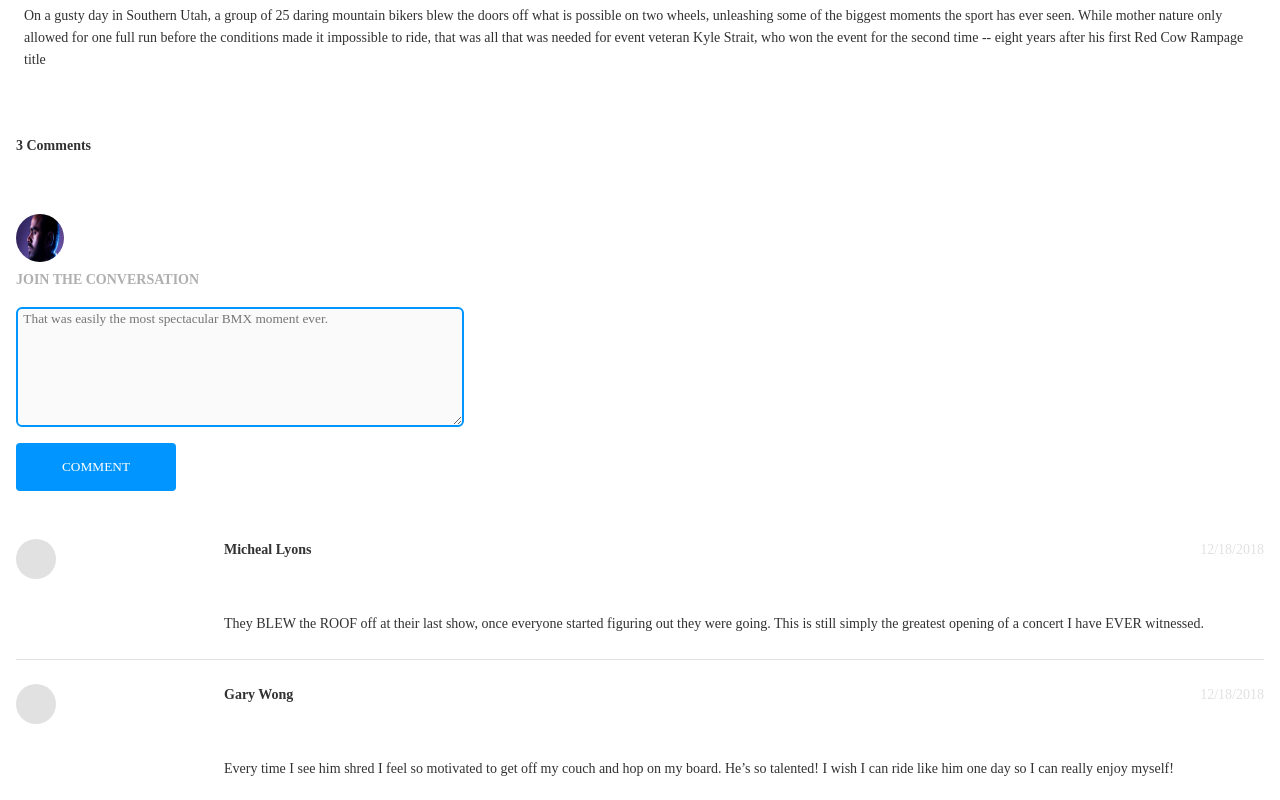
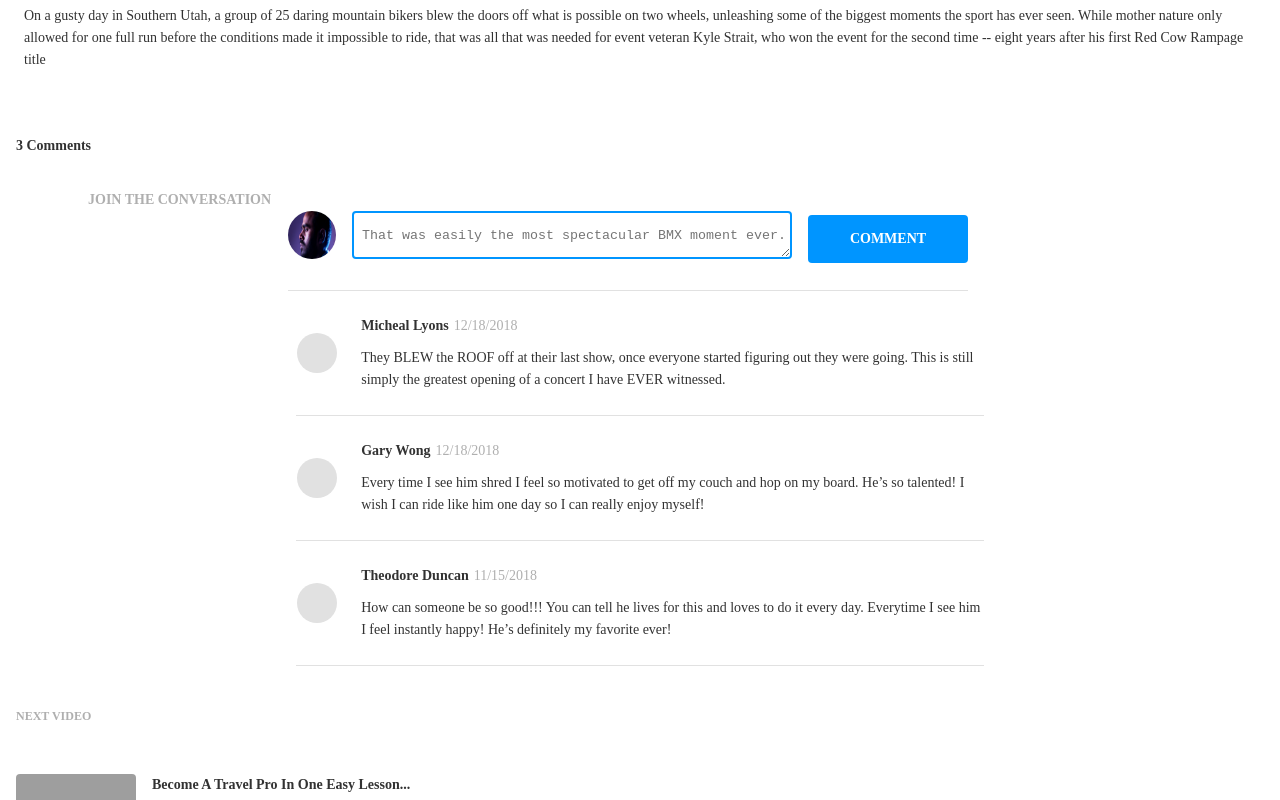
Before and after one commit to marioncointre/Brainflix, a React (Create React App) app in the folder sprint-1/: page / in a window 1280 px wide. Shown: the part 720-1520 px from the top of the page. Built offline with nearby package versions, Linux system fonts and the light colour scheme; grey boxes are pictures that could not be loaded; a web font is replaced by a local one.

Commit message:
saving progress

```diff
--- a/sprint-1/public/css/_comments.scss
+++ b/sprint-1/public/css/_comments.scss
@@ -18,19 +18,19 @@
       &__icon {
         margin-right: 16px;
 
-        img {
-          width: 48px;
-          height: 48px;
-          border-radius: 50%;
-          margin-top: 25px;
-        }
-      }
+        //     img {
+        //       width: 48px;
+        //       height: 48px;
+        //       border-radius: 50%;
+        //       margin-top: 25px;
+        //     }
+        //   }
 
-      &__input {
-        h4 {
-          color: $silver-color;
-          margin-bottom: 16px;
-        }
+        //   &__input {
+        //     h4 {
+        //       color: $silver-color;
+        //       margin-bottom: 16px;
+        //     }
 
         #myForm {
           .formName {
@@ -42,27 +42,27 @@
             display: flex;
             flex-direction: column;
 
-            textarea {
-              border: 2px $brainflix-blue solid;
-              margin-bottom: 16px;
-              background-color: $lightgrey;
-              border-radius: 6px;
-              font-family: "Avenir";
-            }
-          }
+            //         textarea {
+            //           border: 2px $brainflix-blue solid;
+            //           margin-bottom: 16px;
+            //           background-color: $lightgrey;
+            //           border-radius: 6px;
+            //           font-family: "Avenir";
+            //         }
+            //       }
 
-          button {
-            background-color: $brainflix-blue;
-            color: white;
-            height: 48px;
-            width: 224px;
-            align-self: flex-end;
-            margin-bottom: 24px;
-            border-radius: 4px;
-            font-family: "Avenir Next";
-            text-transform: uppercase;
-            font-weight: $font-demibold;
-          }
+            //       button {
+            //         background-color: $brainflix-blue;
+            //         color: white;
+            //         height: 48px;
+            //         width: 224px;
+            //         align-self: flex-end;
+            //         margin-bottom: 24px;
+            //         border-radius: 4px;
+            //         font-family: "Avenir Next";
+            //         text-transform: uppercase;
+            //         font-weight: $font-demibold;
+            // }
           }
         }
       }
@@ -123,12 +123,27 @@
       }
     }
   }
-
+}
 /* styling for tablet from 768px */
 @media (min-width: 768px) {
   .comments {
     .form {
+      &__icon {
+        flex-direction: row;
+        margin-right: 16px;
+
+        img {
+          width: 48px;
+          height: 48px;
+          border-radius: 50%;
+          margin-top: 25px;
+        }
+      }
+
       &__input {
+        display: flex;
+        flex-direction: row;
+
         #myForm {
           flex-direction: row;
 
--- /dev/null
+++ b/sprint-1/public/css/_comments2.scss
@@ -0,0 +1,197 @@
+@media (min-width: 320px) {
+  .comments {
+    margin-left: 16px;
+    margin-right: 16px;
+
+    &__title {
+      font-weight: $font-bold;
+      margin-bottom: 32px;
+      font-family: "Avenir";
+    }
+
+    h4 {
+      color: $silver-color;
+    }
+
+    .form {
+      display: flex;
+      flex-direction: row;
+      align-items: center;
+      border-bottom: 1px solid $mercury-color;
+      padding-bottom: 24px;
+
+      img {
+        width: 48px;
+        height: 48px;
+        border-radius: 50%;
+        align-self: flex-start;
+      }
+
+      #myForm {
+        display: flex;
+        flex-direction: column;
+        align-items: center;
+        width: 100%;
+        margin-left: 16px;
+
+        .formComment {
+          width: 100%;
+          margin-bottom: 16px;
+
+          textarea {
+            border: 2px solid $brainflix-blue;
+            border-radius: 4px;
+            width: 100%;
+            height: 100px;
+
+            &::placeholder {
+              padding-top: 15px;
+            }
+          }
+        }
+
+        button {
+          background-color: $brainflix-blue;
+          color: $primary-color;
+          font-weight: $font-bold;
+          border-radius: 4px;
+          font-family: "Avenir";
+          font-size: 14px;
+          height: 48px;
+          width: 100%;
+          margin-bottom: 24px;
+        }
+      }
+    }
+    &__table {
+      width: 100%;
+
+      .published {
+        @include row;
+        padding-top: 24px;
+        padding-bottom: 24px;
+        border-bottom: 1px solid $mercury-color;
+
+        &__img {
+          @include column;
+          width: 35%;
+          align-items: center;
+          justify-content: center;
+        }
+        &__icon {
+          display: flex;
+          flex-direction: column;
+          width: 40px;
+          height: 40px;
+          border-radius: 50%;
+          background-color: $mercury-color;
+        }
+
+        &__body {
+          @include row;
+          align-items: center;
+          justify-content: space-between;
+          flex-wrap: wrap;
+          width: 100%;
+
+          // .username,
+          // .date {
+          //   flex: 1 1 50%;
+          // }
+          .date {
+            text-align: right;
+            color: $silver-color;
+          }
+          .username {
+            font-weight: $font-bold;
+            margin-right: 5px;
+          }
+
+          // .input {
+          //   flex: 1 1 100%;
+          // }
+        }
+      }
+    }
+  }
+}
+
+/* styling for tablet from 768px */
+@media (min-width: 768px) {
+  .comments {
+    display: flex;
+    flex-direction: column;
+    align-items: center;
+
+    &__title,
+    h4 {
+      align-self: flex-start;
+    }
+
+    h4 {
+      margin-left: 72px;
+    }
+    .form {
+      margin-right: 40px;
+      margin-left: 16px;
+
+      #myForm {
+        flex-direction: row;
+
+        .formComment {
+          margin-right: 16px;
+          margin-bottom: 0;
+          width: 440px;
+
+          textarea {
+            height: 48px;
+            margin-right: 16px;
+            width: 100%;
+            box-sizing: border-box;
+          }
+        }
+
+        button {
+          width: 160px;
+          margin-bottom: 0;
+        }
+      }
+    }
+
+    &__table {
+      justify-content: center;
+      display: flex;
+      flex-direction: column;
+      align-items: center;
+
+      .published {
+        &__img {
+          @include column;
+          width: 6%;
+          margin-right: 24px;
+        }
+
+        &__body {
+          @include row;
+          align-items: center;
+          flex-wrap: wrap;
+          width: 624px;
+          justify-content: flex-start;
+
+          .username,
+          .date {
+            padding-bottom: 10px;
+          }
+
+          .input {
+            flex: 1 1 100%;
+          }
+        }
+      }
+    }
+  }
+}
+
+/* styling for desktop from 1440px */
+@media (min-width: 1440px) {
+}
--- a/sprint-1/public/css/_header.scss
+++ b/sprint-1/public/css/_header.scss
@@ -27,6 +27,10 @@
     height: 48px;
     margin-bottom: 8px;
     width: 100%;
+
+    &::placeholder {
+      padding-left: 30px;
+    }
   }
 
   .upload {
@@ -44,7 +48,7 @@
       font-weight: $font-bold;
       border-radius: 4px;
       font-family: "Avenir";
-      font-size: 2àpx;
+      font-size: 16px;
     }
     .icon {
       width: 48px;
--- a/sprint-1/public/css/app.css
+++ b/sprint-1/public/css/app.css
@@ -1,4 +1,3 @@
-@charset "UTF-8";
 /* Variables */
 @import url("../fonts/Linotype_AvenirNextLTPro_Regular.otf");
 @import url("../fonts/Linotype_AvenirNextLTPro_Demi.otf");
@@ -174,6 +173,22 @@ a {
   width: 100%;
 }
 
+.nav #search::-webkit-input-placeholder {
+  padding-left: 30px;
+}
+
+.nav #search:-ms-input-placeholder {
+  padding-left: 30px;
+}
+
+.nav #search::-ms-input-placeholder {
+  padding-left: 30px;
+}
+
+.nav #search::placeholder {
+  padding-left: 30px;
+}
+
 .nav .upload {
   display: -webkit-box;
   display: -ms-flexbox;
@@ -194,7 +209,7 @@ a {
   font-weight: bold;
   border-radius: 4px;
   font-family: "Avenir";
-  font-size: 2àpx;
+  font-size: 16px;
 }
 
 .nav .upload .icon {
@@ -334,6 +349,10 @@ a {
   z-index: 2;
 }
 
+.hero__video .progressbar p {
+  display: none;
+}
+
 @media (min-width: 768px) {
   .hero {
     -webkit-box-orient: horizontal;
@@ -375,6 +394,13 @@ a {
     width: 85%;
     background-color: black;
     z-index: 2;
+  }
+  .hero__video .progressbar p {
+    display: unset;
+    color: white;
+    font-size: 10px;
+    font-weight: 500;
+    padding-left: 10px;
   }
 }
 
@@ -618,17 +644,8 @@ a {
   font-weight: bold;
 }
 
-/* Default CSS styling for mobile 320px */
 @media (min-width: 320px) {
   .comments {
-    display: -webkit-box;
-    display: -ms-flexbox;
-    display: flex;
-    -webkit-box-orient: vertical;
-    -webkit-box-direction: normal;
-        -ms-flex-direction: column;
-            flex-direction: column;
-    max-width: 100%;
     margin-left: 16px;
     margin-right: 16px;
   }
@@ -636,6 +653,9 @@ a {
     font-weight: bold;
     margin-bottom: 32px;
     font-family: "Avenir";
+  }
+  .comments h4 {
+    color: #AFAFAF;
   }
   .comments .form {
     display: -webkit-box;
@@ -645,21 +665,20 @@ a {
     -webkit-box-direction: normal;
         -ms-flex-direction: row;
             flex-direction: row;
+    -webkit-box-align: center;
+        -ms-flex-align: center;
+            align-items: center;
+    border-bottom: 1px solid #E1E1E1;
+    padding-bottom: 24px;
   }
-  .comments .form__icon {
-    margin-right: 16px;
-  }
-  .comments .form__icon img {
+  .comments .form img {
     width: 48px;
     height: 48px;
     border-radius: 50%;
-    margin-top: 25px;
+    -ms-flex-item-align: start;
+        align-self: flex-start;
   }
-  .comments .form__input h4 {
-    color: #AFAFAF;
-    margin-bottom: 16px;
-  }
-  .comments .form__input #myForm .formName {
+  .comments .form #myForm {
     display: -webkit-box;
     display: -ms-flexbox;
     display: flex;
@@ -667,41 +686,44 @@ a {
     -webkit-box-direction: normal;
         -ms-flex-direction: column;
             flex-direction: column;
+    -webkit-box-align: center;
+        -ms-flex-align: center;
+            align-items: center;
+    width: 100%;
+    margin-left: 16px;
   }
-  .comments .form__input #myForm .formComment {
-    display: -webkit-box;
-    display: -ms-flexbox;
-    display: flex;
-    -webkit-box-orient: vertical;
-    -webkit-box-direction: normal;
-        -ms-flex-direction: column;
-            flex-direction: column;
+  .comments .form #myForm .formComment {
+    width: 100%;
+    margin-bottom: 16px;
   }
-  .comments .form__input #myForm .formComment textarea {
-    border: 2px #0095FF solid;
-    margin-bottom: 16px;
-    background-color: #FAFAFA;
-    border-radius: 6px;
+  .comments .form #myForm .formComment textarea {
+    border: 2px solid #0095FF;
+    border-radius: 4px;
+    width: 100%;
+    height: 100px;
+  }
+  .comments .form #myForm .formComment textarea::-webkit-input-placeholder {
+    padding-top: 15px;
+  }
+  .comments .form #myForm .formComment textarea:-ms-input-placeholder {
+    padding-top: 15px;
+  }
+  .comments .form #myForm .formComment textarea::-ms-input-placeholder {
+    padding-top: 15px;
+  }
+  .comments .form #myForm .formComment textarea::placeholder {
+    padding-top: 15px;
+  }
+  .comments .form #myForm button {
+    background-color: #0095FF;
+    color: #ffffff;
+    font-weight: bold;
+    border-radius: 4px;
     font-family: "Avenir";
-  }
-  .comments .form__input #myForm button {
-    background-color: #0095FF;
-    color: white;
+    font-size: 14px;
     height: 48px;
-    width: 224px;
-    -ms-flex-item-align: end;
-        align-self: flex-end;
+    width: 100%;
     margin-bottom: 24px;
-    border-radius: 4px;
-    font-family: "Avenir Next";
-    text-transform: uppercase;
-    font-weight: 500;
-  }
-  .comments--icon {
-    width: 40px;
-    height: 40px;
-    border-radius: 50%;
-    background-color: #FAFAFA;
   }
   .comments__table {
     width: 100%;
@@ -726,7 +748,13 @@ a {
     -webkit-box-direction: normal;
         -ms-flex-direction: column;
             flex-direction: column;
-    width: 20%;
+    width: 35%;
+    -webkit-box-align: center;
+        -ms-flex-align: center;
+            align-items: center;
+    -webkit-box-pack: center;
+        -ms-flex-pack: center;
+            justify-content: center;
   }
   .comments__table .published__icon {
     display: -webkit-box;
@@ -752,50 +780,123 @@ a {
     -webkit-box-align: center;
         -ms-flex-align: center;
             align-items: center;
+    -webkit-box-pack: justify;
+        -ms-flex-pack: justify;
+            justify-content: space-between;
     -ms-flex-wrap: wrap;
         flex-wrap: wrap;
     width: 100%;
   }
-  .comments__table .published__body .username,
-  .comments__table .published__body .date {
-    -webkit-box-flex: 1;
-        -ms-flex: 1 1 50%;
-            flex: 1 1 50%;
-  }
   .comments__table .published__body .date {
     text-align: right;
-    color: #E1E1E1;
+    color: #AFAFAF;
   }
   .comments__table .published__body .username {
     font-weight: bold;
-  }
-  .comments__table .published__body .input {
-    margin-top: 5%;
-    -webkit-box-flex: 1;
-        -ms-flex: 1 1 100%;
-            flex: 1 1 100%;
+    margin-right: 5px;
   }
 }
 
 /* styling for tablet from 768px */
 @media (min-width: 768px) {
-  .comments .form__input #myForm {
+  .comments {
+    display: -webkit-box;
+    display: -ms-flexbox;
+    display: flex;
+    -webkit-box-orient: vertical;
+    -webkit-box-direction: normal;
+        -ms-flex-direction: column;
+            flex-direction: column;
+    -webkit-box-align: center;
+        -ms-flex-align: center;
+            align-items: center;
+  }
+  .comments__title,
+  .comments h4 {
+    -ms-flex-item-align: start;
+        align-self: flex-start;
+  }
+  .comments h4 {
+    margin-left: 72px;
+  }
+  .comments .form {
+    margin-right: 40px;
+    margin-left: 16px;
+  }
+  .comments .form #myForm {
     -webkit-box-orient: horizontal;
     -webkit-box-direction: normal;
         -ms-flex-direction: row;
             flex-direction: row;
   }
-  .comments .form__input #myForm .formComment {
+  .comments .form #myForm .formComment {
+    margin-right: 16px;
+    margin-bottom: 0;
+    width: 440px;
+  }
+  .comments .form #myForm .formComment textarea {
+    height: 48px;
+    margin-right: 16px;
+    width: 100%;
+    -webkit-box-sizing: border-box;
+            box-sizing: border-box;
+  }
+  .comments .form #myForm button {
+    width: 160px;
+    margin-bottom: 0;
+  }
+  .comments__table {
+    -webkit-box-pack: center;
+        -ms-flex-pack: center;
+            justify-content: center;
+    display: -webkit-box;
+    display: -ms-flexbox;
+    display: flex;
+    -webkit-box-orient: vertical;
+    -webkit-box-direction: normal;
+        -ms-flex-direction: column;
+            flex-direction: column;
+    -webkit-box-align: center;
+        -ms-flex-align: center;
+            align-items: center;
+  }
+  .comments__table .published__img {
+    display: -webkit-box;
+    display: -ms-flexbox;
+    display: flex;
+    -webkit-box-orient: vertical;
+    -webkit-box-direction: normal;
+        -ms-flex-direction: column;
+            flex-direction: column;
+    width: 6%;
+    margin-right: 24px;
+  }
+  .comments__table .published__body {
+    display: -webkit-box;
+    display: -ms-flexbox;
+    display: flex;
     -webkit-box-orient: horizontal;
     -webkit-box-direction: normal;
         -ms-flex-direction: row;
             flex-direction: row;
+    -webkit-box-align: center;
+        -ms-flex-align: center;
+            align-items: center;
+    -ms-flex-wrap: wrap;
+        flex-wrap: wrap;
+    width: 624px;
+    -webkit-box-pack: start;
+        -ms-flex-pack: start;
+            justify-content: flex-start;
   }
-  .comments .form__input #myForm .formComment textarea {
-    width: 440px;
+  .comments__table .published__body .username,
+  .comments__table .published__body .date {
+    padding-bottom: 10px;
   }
-  .comments .form__input #myForm button {
-    width: 160px;
+  .comments__table .published__body .input {
+    -webkit-box-flex: 1;
+        -ms-flex: 1 1 100%;
+            flex: 1 1 100%;
   }
 }
 
@@ -804,7 +905,8 @@ a {
 html,
 body,
 ul,
-button {
+button,
+textarea {
   margin: 0;
   padding: 0;
 }
--- a/sprint-1/public/css/app.scss
+++ b/sprint-1/public/css/app.scss
@@ -5,13 +5,14 @@
 @import "hero";
 @import "main";
 @import "videos";
-@import "comments";
+@import "comments2";
 
 /* Resetting  user agent styling */
 html,
 body,
 ul,
-button {
+button,
+textarea {
   margin: 0;
   padding: 0;
 }
--- a/sprint-1/src/App.js
+++ b/sprint-1/src/App.js
@@ -3,7 +3,7 @@ import Header from "./components/Header";
 import Hero from "./components/Hero";
 import Main from "./components/Main";
 import Videos from "./components/Videos";
-import Comments from "./components/Comments";
+import Comments2 from "./components/Comments2";
 
 function App() {
   return (
@@ -11,7 +11,7 @@ function App() {
       <Header />
       <Hero />
       <Main />
-      <Comments />
+      <Comments2 />
       <Videos />
     </div>
   );
--- a/sprint-1/src/components/Comments.js
+++ b/sprint-1/src/components/Comments.js
@@ -1,6 +1,7 @@
 import React from "react";
 
-const commentsTable = [
+state = {
+  commentsTable: [
     {
       nameIcon: "",
       commentDate: "12/18/2018",
@@ -22,7 +23,8 @@ const commentsTable = [
       commentInput:
         "How can someone be so good!!! You can tell he lives for this and loves to do it every day. Everytime I see him I feel instantly happy! He’s definitely my favorite ever!"
     }
-];
+  ]
+};
 
 function Comments() {
   return (
@@ -44,10 +46,13 @@ function CommentDiv() {
 
 function Form() {
   return (
-    <div className="form" className="form__icon">
+    <>
+      <h4>JOIN THE CONVERSATION </h4>
+      <div className="form">
+        <p className="form__icon">
           <img src="assets/images/Mohan-muruge.jpg" />
+        </p>
         <div className="form__input">
-        <h4>JOIN THE CONVERSATION </h4>
           <form id="myForm" action="submit" method="post">
             <div className="formComment">
               <textarea
@@ -58,11 +63,12 @@ function Form() {
               />
             </div>
             <button id="Btn" type="submit">
-            Comment
+              COMMENT
             </button>
           </form>
         </div>
       </div>
+    </>
   );
 }
 
--- /dev/null
+++ b/sprint-1/src/components/Comments2.js
@@ -0,0 +1,97 @@
+import React from "react";
+
+const commentsTable = [
+  {
+    nameIcon: "",
+    commentDate: "12/18/2018",
+    userName: "Micheal Lyons",
+    commentInput:
+      "They BLEW the ROOF off at their last show, once everyone started figuring out they were going. This is still simply the greatest opening of a concert I have EVER witnessed."
+  },
+  {
+    nameIcon: "",
+    commentDate: "12/18/2018",
+    userName: "Gary Wong",
+    commentInput:
+      "Every time I see him shred I feel so motivated to get off my couch and hop on my board. He’s so talented! I wish I can ride like him one day so I can really enjoy myself!"
+  },
+  {
+    nameIcon: "",
+    commentDate: "11/15/2018",
+    userName: "Theodore Duncan",
+    commentInput:
+      "How can someone be so good!!! You can tell he lives for this and loves to do it every day. Everytime I see him I feel instantly happy! He’s definitely my favorite ever!"
+  }
+];
+
+function Comments() {
+  return (
+    <div className="comments">
+      <CommentDiv />
+      <CommentList comments={commentsTable} />
+    </div>
+  );
+}
+
+function CommentDiv() {
+  return (
+    <>
+      <div className="comments__title">3 Comments</div>
+      <Form />
+    </>
+  );
+}
+
+function Form() {
+  return (
+    <>
+      <h4>JOIN THE CONVERSATION </h4>
+      <div className="form">
+        <img src="assets/images/Mohan-muruge.jpg" />
+        <form id="myForm" action="submit" method="post">
+          <div className="formComment">
+            <textarea
+              name="Comment"
+              id="Comment"
+              placeholder=" That was easily the most spectacular BMX moment ever."
+            />
+          </div>
+          <button id="Btn" type="submit">
+            COMMENT
+          </button>
+        </form>
+      </div>
+    </>
+  );
+}
+
+function CommentList(props) {
+  const comments = props.comments.map(function(com) {
+    return (
+      <Com
+        nameIcon={com.nameIcon}
+        commentDate={com.commentDate}
+        userName={com.userName}
+        commentInput={com.commentInput}
+      />
+    );
+  });
+  return <div className="comments__table">{comments}</div>;
+}
+
+function Com(props) {
+  return (
+    <div className="published">
+      <div className="published__img">
+        <div className="published__icon">{props.nameIcon}</div>
+      </div>
+      <div className="published__body">
+        <p className="username">{props.userName}</p>
+        <p className="date">{props.commentDate}</p>
+        <div className="input">{props.commentInput}</div>
+      </div>
+    </div>
+  );
+}
+
+export default Comments;
--- a/sprint-1/src/components/Hero.js
+++ b/sprint-1/src/components/Hero.js
@@ -10,6 +10,7 @@ function Hero() {
           </div>
           <div className="progressbar">
             <div className="progressbar__line" />
+            <p> 0:00 /0:42</p>
           </div>
           <div className="fullscreen">
             <img src="assets/Icons/PNG/Icon-fullscreen.png" />
```
Also changed, not shown: sprint-1/public/css/_hero.scss (+10 -0 lines), sprint-1/src/components/Header.js (+1 -6 lines), 2 other files (tests, documents, lock files or other folders). Lines whose indentation alone changed are shown as unchanged.
